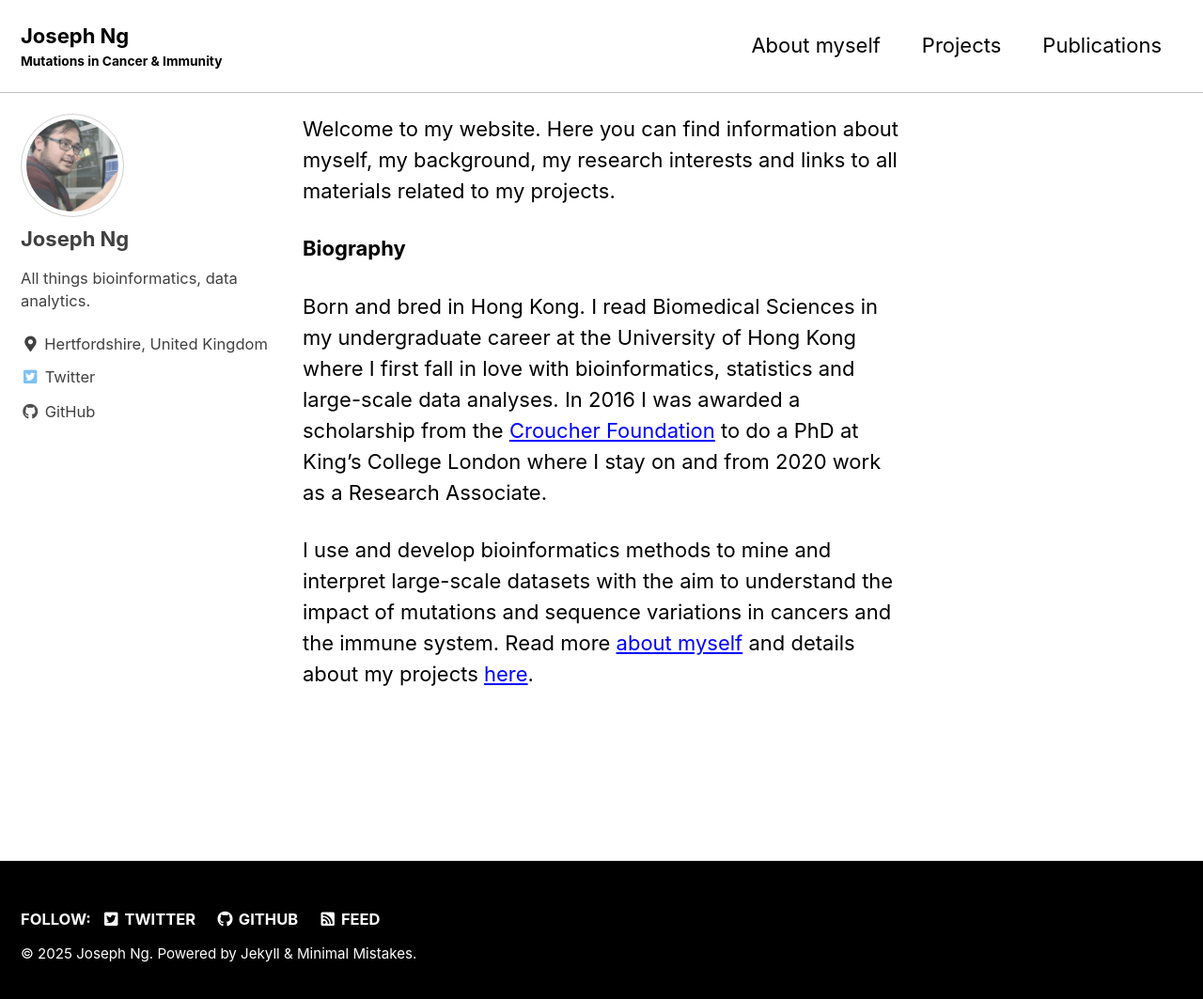
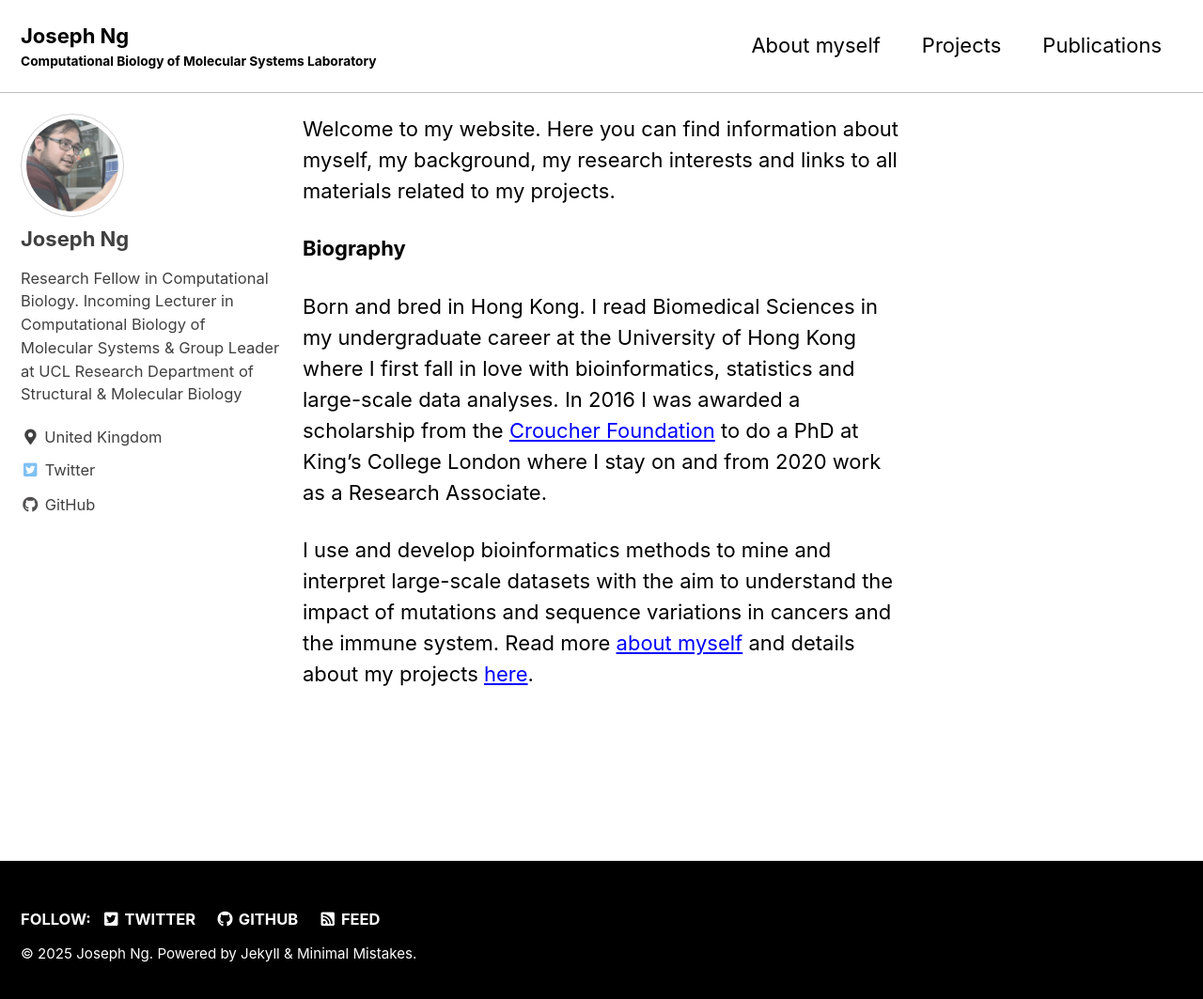
Before and after one commit to josef0731/josef0731.github.io, a Jekyll site: the page built from _pages/home.md, in a window 1280 px wide and 1071 px high. Shown: the top 1063 px of the window at 94% size. Built offline with Jekyll 4.4.1, drawn with Linux system fonts in a browser that asks for light colours; cached includes are drawn as plain includes.

Commit message:
change tagline etc test

```diff
--- a/_config.yml
+++ b/_config.yml
@@ -18,7 +18,7 @@ minimal_mistakes_skin    : "contrast" # "default", "air", "aqua", "contrast", "d
 locale                   : "en-GB"
 title                    : "Joseph Ng"
 title_separator          : "-"
-subtitle                 : "Mutations in Cancer & Immunity" # site tagline that appears below site title in masthead
+subtitle                 : "Computational Biology of Molecular Systems Laboratory" # site tagline that appears below site title in masthead
 name                     : "Joseph Ng"
 description              : "Personal website."
 port                     : 4000
@@ -98,8 +98,8 @@ analytics:
 author:
   name             : "Joseph Ng"
   avatar           : "assets/images/Joseph_Ng.png" # path of avatar image, e.g. "/assets/images/bio-photo.jpg"
-  bio              : "All things bioinformatics, data analytics."
-  location         : "Hertfordshire, United Kingdom"
+  bio              : "Research Fellow in Computational Biology. Incoming Lecturer in Computational Biology of Molecular Systems & Group Leader at UCL Research Department of Structural & Molecular Biology"
+  location         : "United Kingdom"
   email            :
   links:
     - label: "Email"
```
